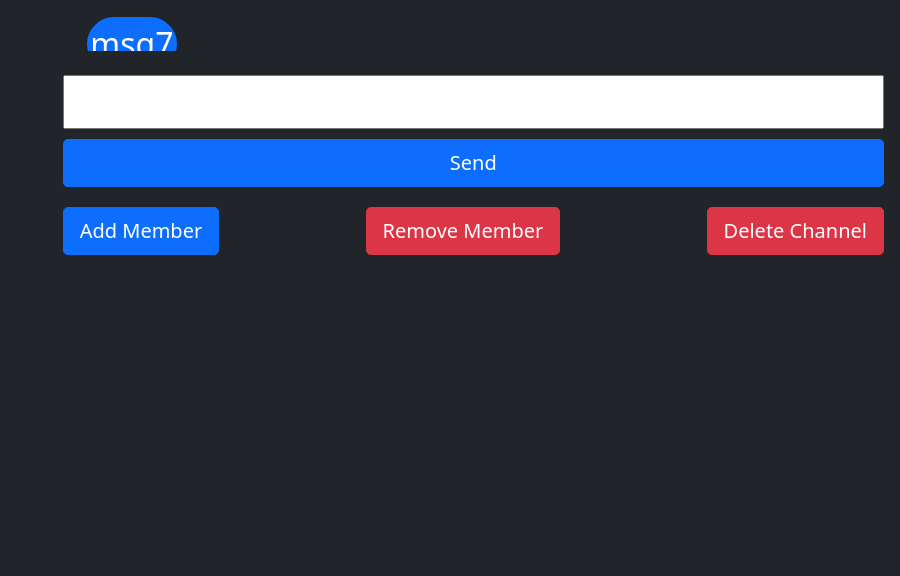
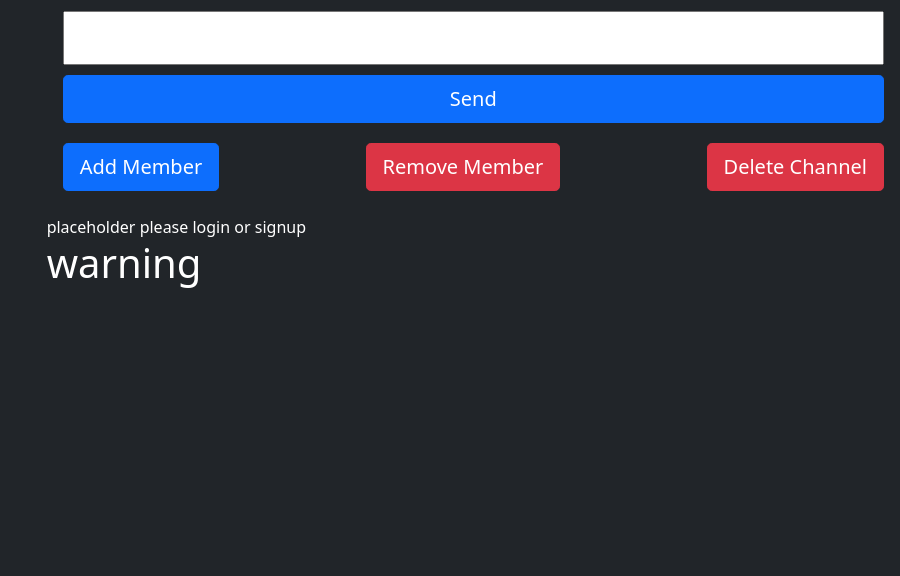
Before and after one commit to MongoChat-Flask/mongoengine-chat-resource, a Python web app: template routes/templates/ChatRoom.html in a window 1280 px wide. Shown: the part 978-1554 px from the top of the page, without its empty margins (380-1280 px from the left). Run offline with Jinja, Linux system fonts and the light colour scheme; the template is opened without the code that fills it, so the values that code supplies are empty; some libraries are stand-ins or nearby versions.

Commit message:
Update ChatRoom.html

```diff
--- a/routes/templates/ChatRoom.html
+++ b/routes/templates/ChatRoom.html
@@ -34,7 +34,8 @@
       chatListLabel.innerHTML = "chatroom list(_id): ";
       let temp = "";
       for (let i = 0; i < chatList["_id"].length; i++) {
-        temp += "<button class='w-50 btn btn-lg btn-primary left-list-btn' onclick='switchChatRoom(" + chatList["_id"][i] + ")'>chatroom" + chatList["_id"][i] + "</button><br><br>";
+        temp += "<button class='w-50 btn btn-lg btn-primary left-list-btn' onclick='switchChatRoom(" + chatList["_id"][i] + ")'>chatroom" +
+          chatList["_id"][i] + "</button><br><br>";
       }
       chatroomButtonContainer.innerHTML = temp;
 
@@ -59,6 +60,16 @@
           "&nbsp;</label><br><br>";
       }
       msgDetail.innerHTML = detail;
+    }
+
+    function sendMsg(msg) {
+      let resp = httpPost("/msg/send", msg);
+      if (resp != 200) {
+        console.log("failed to send msg", resp);
+        return;
+      }
+      console.log("success");
+      switchChatRoom(currentChatRoom);
     }
 
     window.addEventListener("load", start, false);
@@ -138,6 +149,16 @@
         </div>
       </div>
     </div>
+    <div class="ferr">
+      <div>
+        <span id="plchder">placeholder</span>
+        <label>please login or signup</label>
+        <h1 class="h1n">warning</h1>
+        <span id="spanning">
+          <br><br>
+        </span>
+      </div>
+    </div>
   </div>
 </body>
 
```
